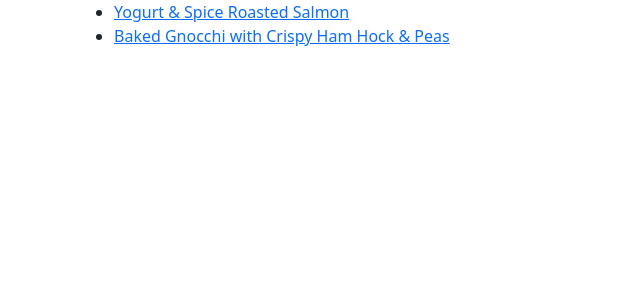
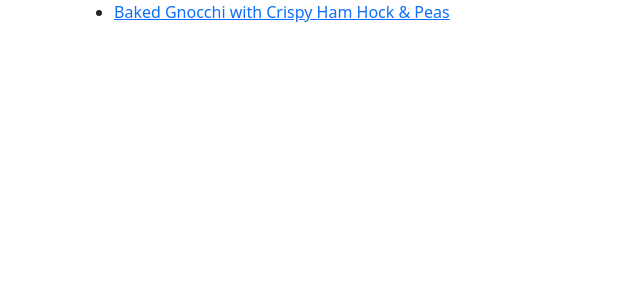
Before and after one commit to r1ch/recipes, a Jekyll site: the page built from index.html, in a window 1280 px wide. Shown: the top 300 px of the page, without its empty margins (0-640 px from the left). Built offline with Jekyll 4.4.1, drawn with Linux system fonts in a browser that asks for light colours.

Commit message:
Update weekly dinner recipes

```diff
--- a/_data/mealie.yml
+++ b/_data/mealie.yml
@@ -1,6 +1,3 @@
-- date: 2026-02-24
-  title: Yogurt & Spice Roasted Salmon
-  link: https://tiny-chicken.pikapod.net/g/home/shared/r/2b5f5d19-3ce0-413d-861c-4dbf0d41cd0a
 - date: 2026-02-25
   title: Baked Gnocchi with Crispy Ham Hock & Peas
   link: https://tiny-chicken.pikapod.net/g/home/shared/r/7450cffd-8237-4fe7-9bc1-1eca6fc458af
```
